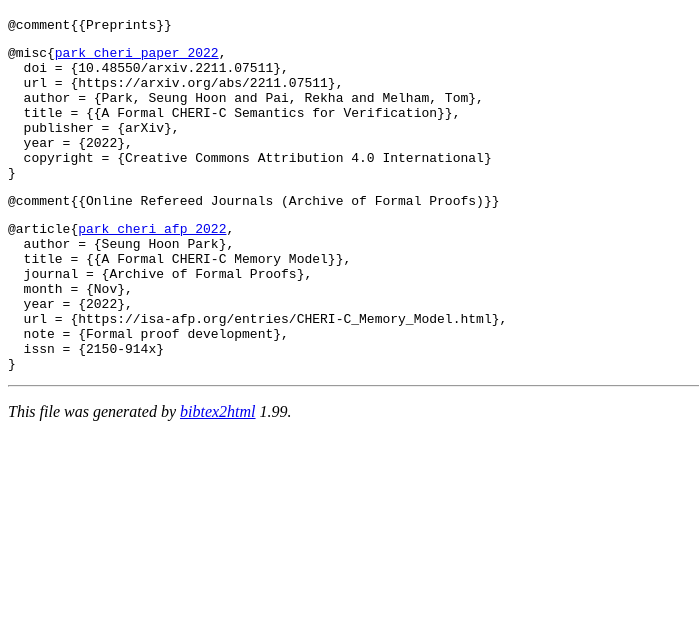
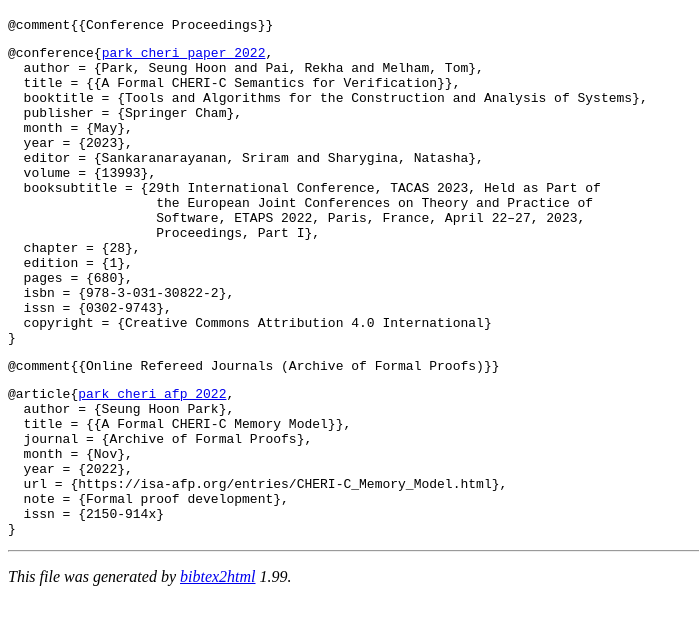
Before and after one commit to z5146542/z5146542.github.io, a plain HTML site: page resume_bib.html in a window 1280 px wide. Shown: the part 48-672 px from the top of the page, without its empty margins (0-699 px from the left). Drawn offline with Linux system fonts and the light colour scheme.

Commit message:
changed publications

```diff
--- a/resume_bib.html
+++ b/resume_bib.html
@@ -8,17 +8,28 @@
 
 <body>
 <h1>Publications</h1><pre>
-@comment{{Preprints}}
+@comment{{Conference Proceedings}}
 </pre>
 
 <a name="park_cheri_paper_2022"></a><pre>
-@misc{<a href="resume.html#park_cheri_paper_2022">park_cheri_paper_2022</a>,
-  doi = {10.48550/arxiv.2211.07511},
-  url = {https://arxiv.org/abs/2211.07511},
+@conference{<a href="resume.html#park_cheri_paper_2022">park_cheri_paper_2022</a>,
   author = {Park, Seung Hoon and Pai, Rekha and Melham, Tom},
   title = {{A Formal CHERI-C Semantics for Verification}},
-  publisher = {arXiv},
-  year = {2022},
+  booktitle = {Tools and Algorithms for the Construction and Analysis of Systems},
+  publisher = {Springer Cham},
+  month = {May},
+  year = {2023},
+  editor = {Sankaranarayanan, Sriram and Sharygina, Natasha},
+  volume = {13993},
+  booksubtitle = {29th International Conference, TACAS 2023, Held as Part of
+                   the European Joint Conferences on Theory and Practice of
+                   Software, ETAPS 2022, Paris, France, April 22–27, 2023,
+                   Proceedings, Part I},
+  chapter = {28},
+  edition = {1},
+  pages = {680},
+  isbn = {978-3-031-30822-2},
+  issn = {0302-9743},
   copyright = {Creative Commons Attribution 4.0 International}
 }
 </pre>
```
Also changed, not shown: index.html (+6 -4 lines), 3 other files.
